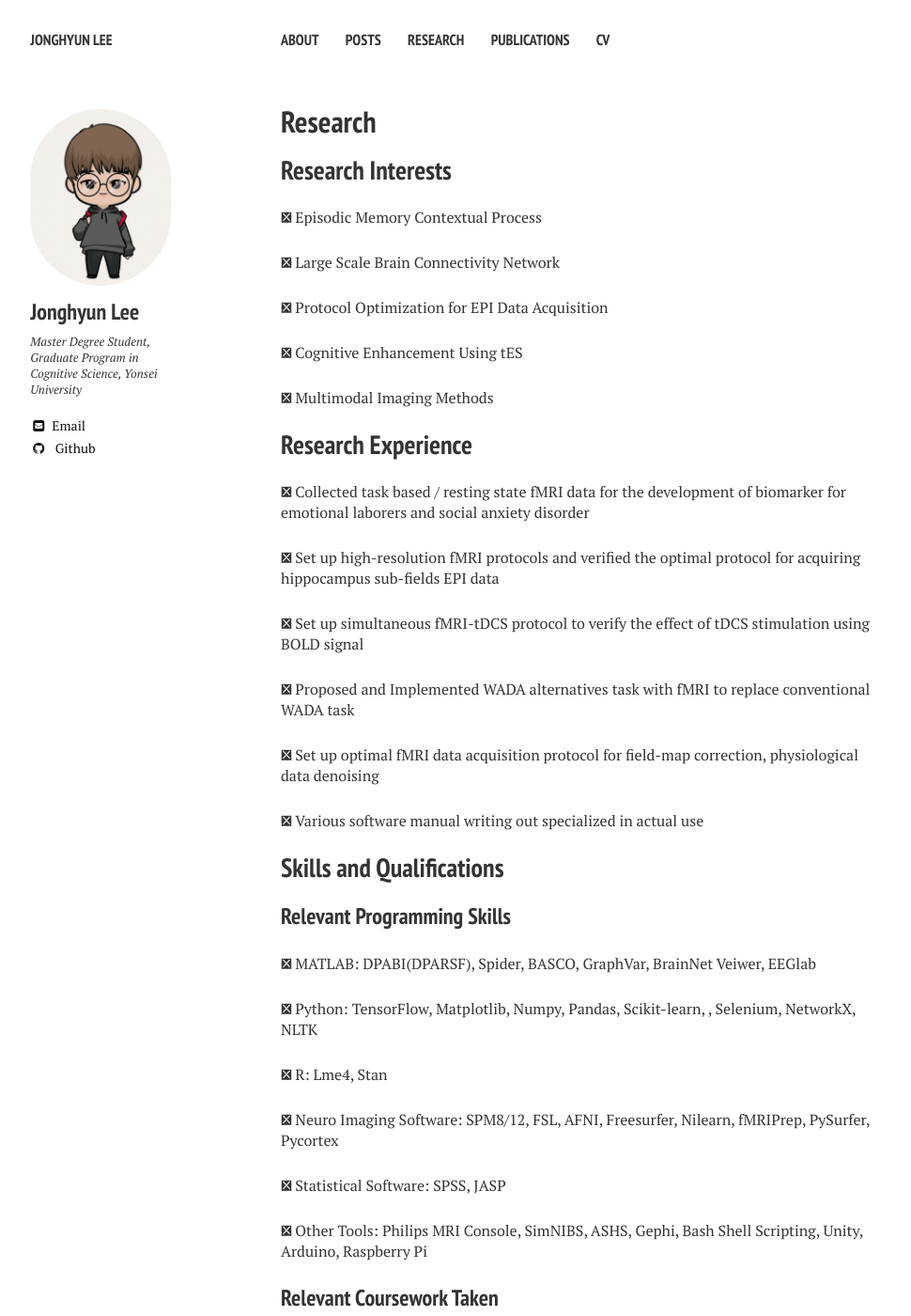
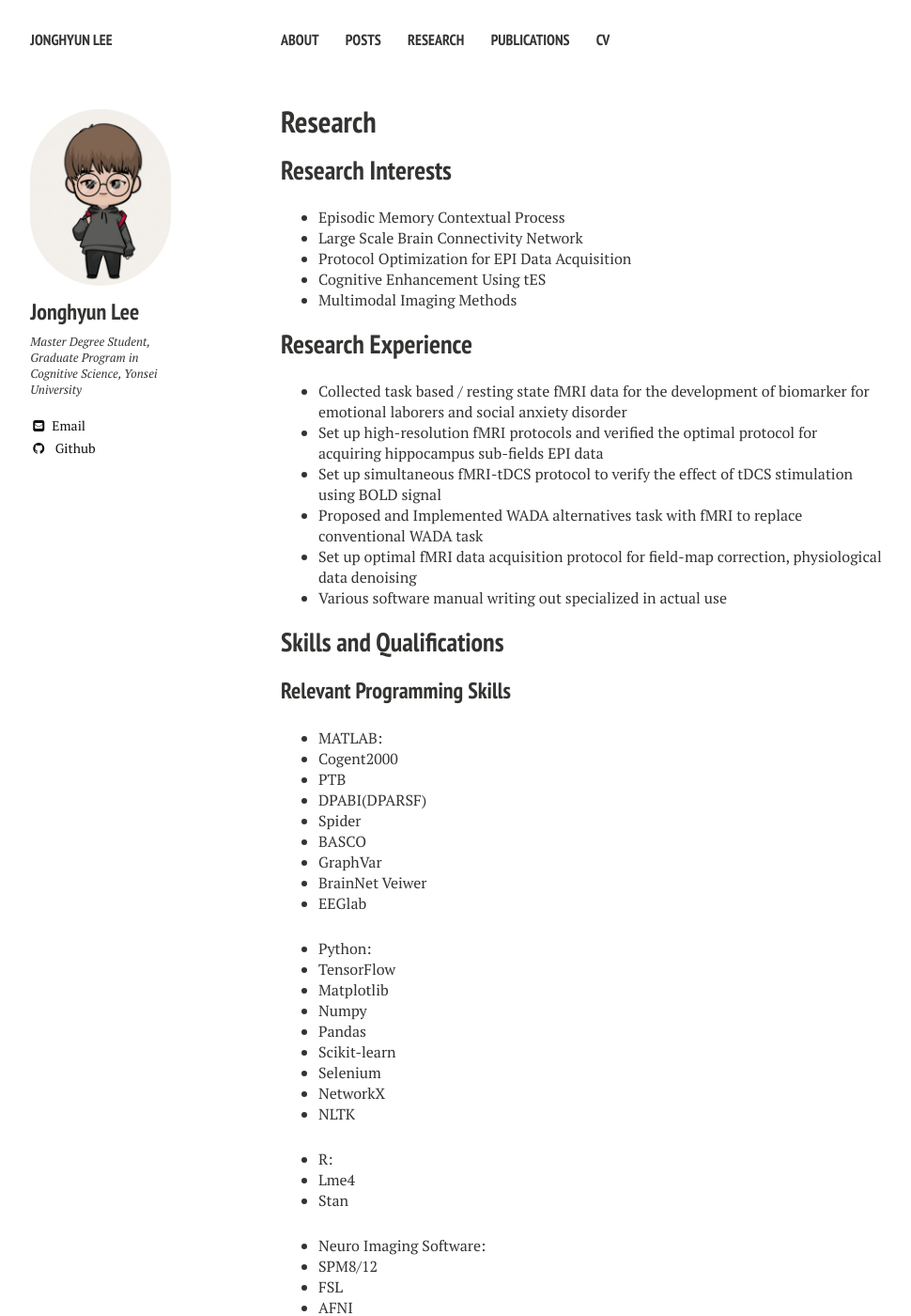
Before and after one commit to jisunkimbrain/fromjisunkim.github.io, a Jekyll site: the page built from research/index.md, in a window 1280 px wide and 1400 px high. Shown: the whole window at 94% size, without its empty margins (21-991 px from the left). Built offline with Jekyll 4.4.1, drawn with Linux system fonts in a browser that asks for light colours; nearby versions of some CDN libraries; some of the changed text lies outside the part shown.

Commit message:
Update index.md

```diff
--- a/research/index.md
+++ b/research/index.md
@@ -9,51 +9,75 @@ image:
 ---
 
 ## Research Interests
-	Episodic Memory Contextual Process
-
-	Large Scale Brain Connectivity Network
-
-	Protocol Optimization for EPI Data Acquisition
-
-	Cognitive Enhancement Using tES
-
-	Multimodal Imaging Methods
+*	Episodic Memory Contextual Process
+*	Large Scale Brain Connectivity Network
+*	Protocol Optimization for EPI Data Acquisition
+*	Cognitive Enhancement Using tES
+*	Multimodal Imaging Methods
 
 
 ## Research Experience
-	Collected task based / resting state fMRI data for the development of biomarker for emotional laborers and social anxiety disorder
-
-	Set up high-resolution fMRI protocols and verified the optimal protocol for acquiring hippocampus sub-fields EPI data
-
-	Set up simultaneous fMRI-tDCS protocol to verify the effect of tDCS stimulation using BOLD signal
-
-	Proposed and Implemented WADA alternatives task with fMRI to replace conventional WADA task
-
-	Set up optimal fMRI data acquisition protocol for field-map correction, physiological data denoising
-
-	Various software manual writing out specialized in actual use
+*	Collected task based / resting state fMRI data for the development of biomarker for emotional laborers and social anxiety disorder
+*	Set up high-resolution fMRI protocols and verified the optimal protocol for acquiring hippocampus sub-fields EPI data
+*	Set up simultaneous fMRI-tDCS protocol to verify the effect of tDCS stimulation using BOLD signal
+*	Proposed and Implemented WADA alternatives task with fMRI to replace conventional WADA task
+*	Set up optimal fMRI data acquisition protocol for field-map correction, physiological data denoising
+*	Various software manual writing out specialized in actual use
 
 
 ## Skills and Qualifications
 ### Relevant Programming Skills
-	MATLAB: DPABI(DPARSF), Spider, BASCO, GraphVar, BrainNet Veiwer, EEGlab
+*	MATLAB:
+- Cogent2000
+- PTB
+- DPABI(DPARSF)
+- Spider
+- BASCO
+- GraphVar
+- BrainNet Veiwer
+- EEGlab
 
-	Python: TensorFlow, Matplotlib, Numpy, Pandas, Scikit-learn, , Selenium, NetworkX, NLTK
+*	Python:
+- TensorFlow
+- Matplotlib
+- Numpy
+- Pandas
+- Scikit-learn
+- Selenium
+- NetworkX
+- NLTK
 
-	R: Lme4, Stan
+*	R:
+- Lme4
+- Stan
 
-	Neuro Imaging Software: SPM8/12, FSL, AFNI, Freesurfer, Nilearn, fMRIPrep, PySurfer, Pycortex
+*	Neuro Imaging Software:
+- SPM8/12
+- FSL
+- AFNI
+- Freesurfer
+- Nilearn
+- fMRIPrep
+- PySurfer
+- Pycortex
 
-	Statistical Software: SPSS, JASP
+*	Statistical Software:
+- SPSS
+- JASP
 
-	Other Tools: Philips MRI Console, SimNIBS, ASHS, Gephi, Bash Shell Scripting, Unity, Arduino, Raspberry Pi
+*	Other Tools:
+- Philips MRI Console & Philips Physiological Sensors
+- SimNIBS
+- ASHS
+- Gephi
+- Bash Shell Scripting
+- Unity
+- Arduino & Raspberry Pi
 
 
 ### Relevant Coursework Taken
-	Undergraduate School
+*	Undergraduate School
+- Psychology of Cognitive Engineering, Psychology of Learning & Memory, Introduction to Cognitive Neuroscience, Experimental Methodology in Psychology, Cognitive Psychology, Psychological Statistics
 
-Psychology of Cognitive Engineering, Psychology of Learning & Memory, Introduction to Cognitive Neuroscience, Experimental Methodology in Psychology, Cognitive Psychology, Psychological Statistics
-
-	Graduate School
-
-Topics in Cognitive Science, Psychological Science Colloquim, Machine Learning and Its Application, Neuroscience of Memory & Decision-Making Seminar, Memory and Decision-Making Seminar, Cognitive Modeling Seminar, Principles and Applications of Neuroimaging, Neurophysiology, Advanced Computer Vision, Principles of Psychophysiology, Advanced Topics in Pattern Recognition , Online Data collections and Analysis (audit), Medical Image Processing (audit)
+*	Graduate School
+- Topics in Cognitive Science, Psychological Science Colloquim, Machine Learning and Its Application, Neuroscience of Memory & Decision-Making Seminar, Memory and Decision-Making Seminar, Cognitive Modeling Seminar, Principles and Applications of Neuroimaging, Neurophysiology, Advanced Computer Vision, Principles of Psychophysiology, Advanced Topics in Pattern Recognition , Online Data collections and Analysis (audit), Medical Image Processing (audit)
```
